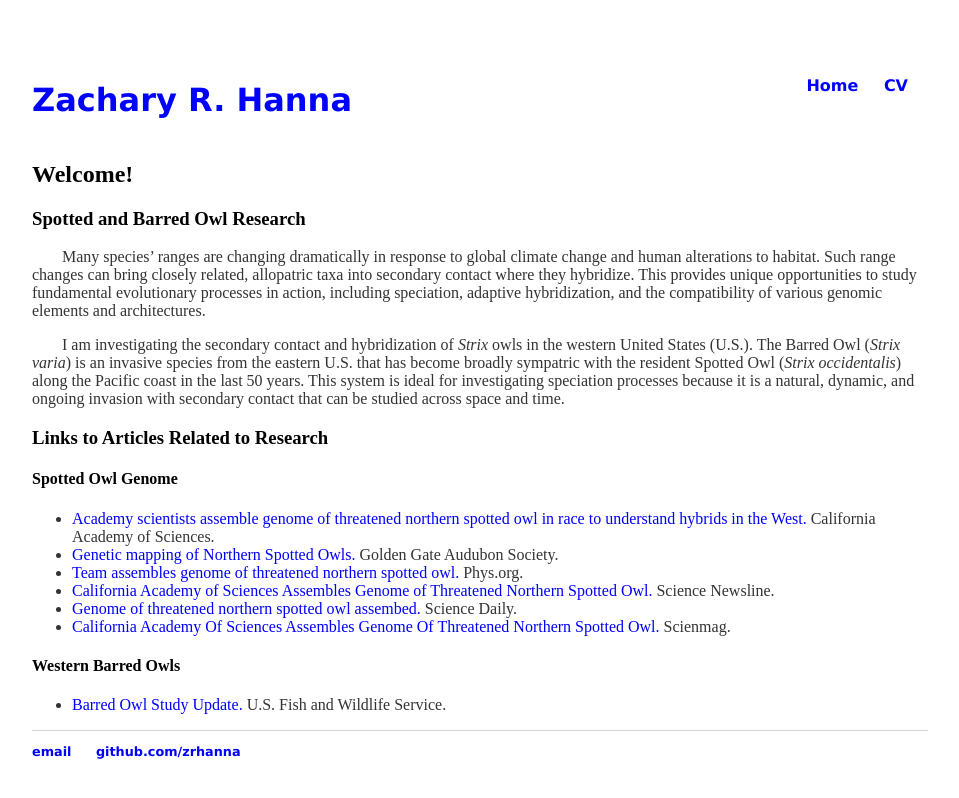
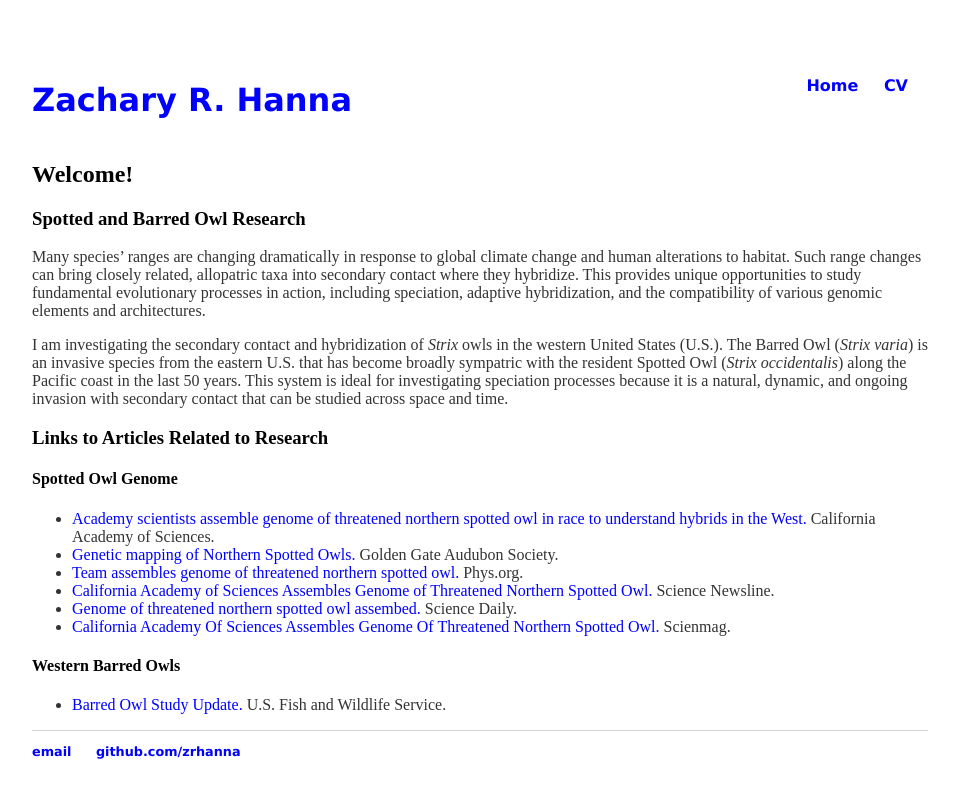
Before and after one commit to zacharyhanna/zacharyhanna.github.io, a Jekyll site: the page built from index.md, in a window 1280 px wide. Shown: the top 798 px of the page, without its empty margins (160-1119 px from the left). Built offline with Jekyll 4.4.1, drawn with Linux system fonts in a browser that asks for light colours.

Commit message:
Update main.css

```diff
--- a/css/main.css
+++ b/css/main.css
@@ -29,7 +29,6 @@ h1 {
     font-family:'Verdana', 'Arial', 'Helvetica', 'Sans-Serif';
 }
 p {
-    text-indent: 30px;
     color: #333;
 }
 li {
```
